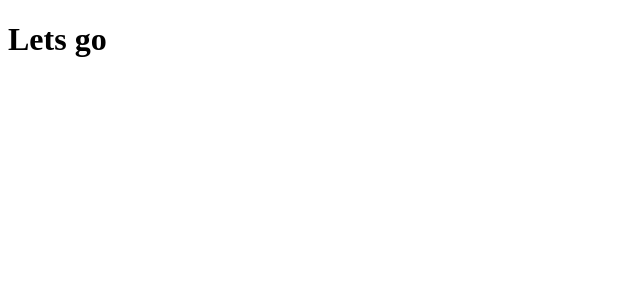
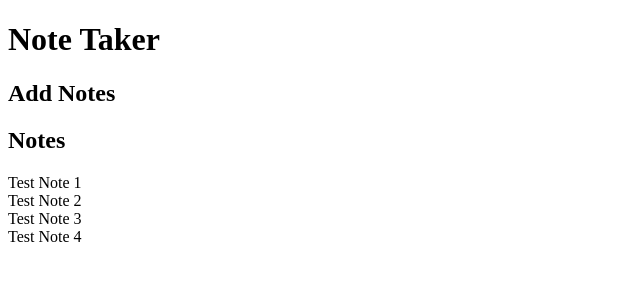
Before and after one commit to jleesys/NoteTaker, a React (Create React App) app in the folder notetaker/: page / in a window 1280 px wide. Shown: the top 300 px of the page, without its empty margins (0-640 px from the left). Built offline with nearby package versions, Linux system fonts and the light colour scheme.

Commit message:
Displays notes

```diff
--- a/notetaker/src/App.js
+++ b/notetaker/src/App.js
@@ -1,8 +1,19 @@
+import note from "./components/note"
 
+const testNotes = [
+  "Test Note 1",
+  "Test Note 2",
+  "Test Note 3",
+  "Test Note 4"
+]
 function App() {
   return (
-    <div className="App">
-    <h1>Lets go</h1>
+    <div>
+      <h1>Note Taker</h1>
+      <h2>Add Notes</h2>
+      <form></form>
+      <h2>Notes</h2>
+      {testNotes.map(note => <div>{note}</div>)}
     </div>
   );
 }
--- a/notetaker/src/index.js
+++ b/notetaker/src/index.js
@@ -1,6 +1,7 @@
 import React from 'react';
 import ReactDOM from 'react-dom/client';
 import App from './App';
+
 
 const root = ReactDOM.createRoot(document.getElementById('root'));
 root.render(
```
